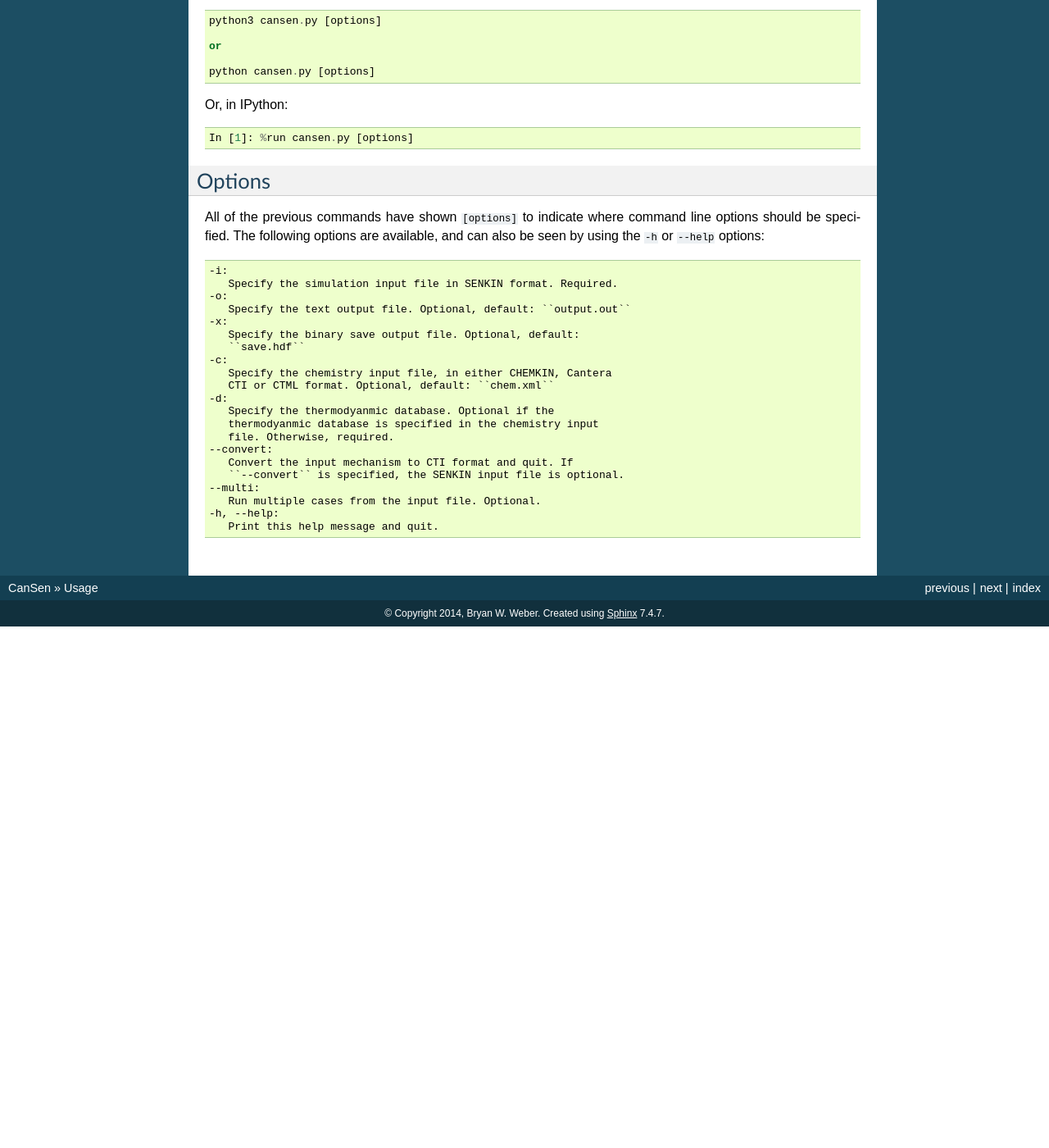
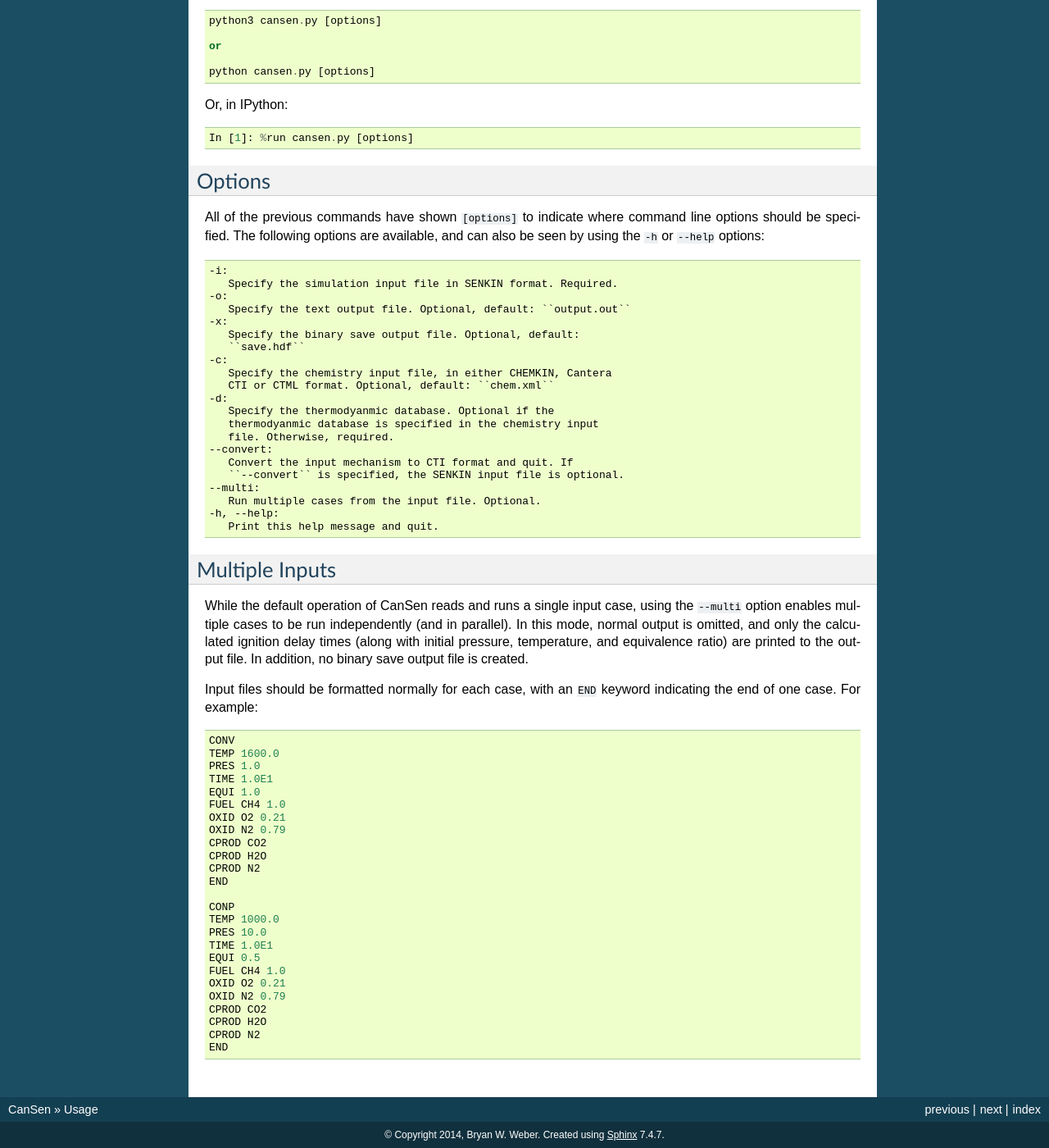
Before and after one commit to bryanwweber/CanSen, a Sphinx documentation site: the page built from docs/usage.rst, in a window 1280 px wide and 1400 px high, scrolled down 568 px. Shown: the whole window at 82% size. Built offline with Sphinx 7.4.7, drawn with Linux system fonts in a browser that asks for light colours; before the commit the page ends 1332 px from its top, so only the background shows below that.

Commit message:
Added usage example for multiple inputs

```diff
--- a/docs/usage.rst
+++ b/docs/usage.rst
@@ -75,3 +75,42 @@ options::
         Run multiple cases from the input file. Optional.
      -h, --help:
         Print this help message and quit.
+
+Multiple Inputs
+===============
+
+While the default operation of CanSen reads and runs a single input case,
+using the ``--multi`` option enables multiple cases to be run independently
+(and in parallel). In this mode, normal output is omitted, and only the
+calculated ignition delay times (along with initial pressure, temperature,
+and equivalence ratio) are printed to the output file. In addition, no
+binary save output file is created.
+
+Input files should be formatted normally for each case, with an ``END``
+keyword indicating the end of one case. For example::
+
+    CONV
+    TEMP 1600.0
+    PRES 1.0
+    TIME 1.0E1
+    EQUI 1.0
+    FUEL CH4 1.0
+    OXID O2 0.21
+    OXID N2 0.79
+    CPROD CO2
+    CPROD H2O
+    CPROD N2
+    END
+
+    CONP
+    TEMP 1000.0
+    PRES 10.0
+    TIME 1.0E1
+    EQUI 0.5
+    FUEL CH4 1.0
+    OXID O2 0.21
+    OXID N2 0.79
+    CPROD CO2
+    CPROD H2O
+    CPROD N2
+    END
```
